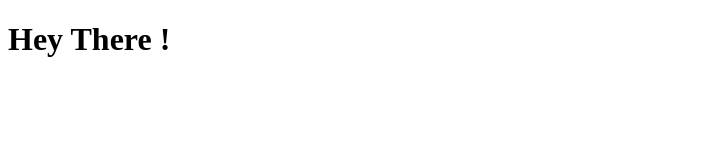
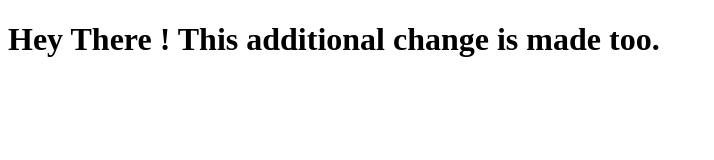
Before and after one commit to EeshaKolli/coursera-test, a plain HTML site: page site/index.html in a window 1280 px wide. Shown: the whole page, without its empty margins (0-714 px from the left). Drawn offline with Linux system fonts and the light colour scheme.

Commit message:
Addiotnal change made

```diff
--- a/site/index.html
+++ b/site/index.html
@@ -4,6 +4,6 @@
 	<title>Hello Eesha!</title>
 </head>
 <body>
-<h1>Hey There !</h1>
+<h1>Hey There ! This additional change is made too.</h1>
 </body>
 </html>
```
